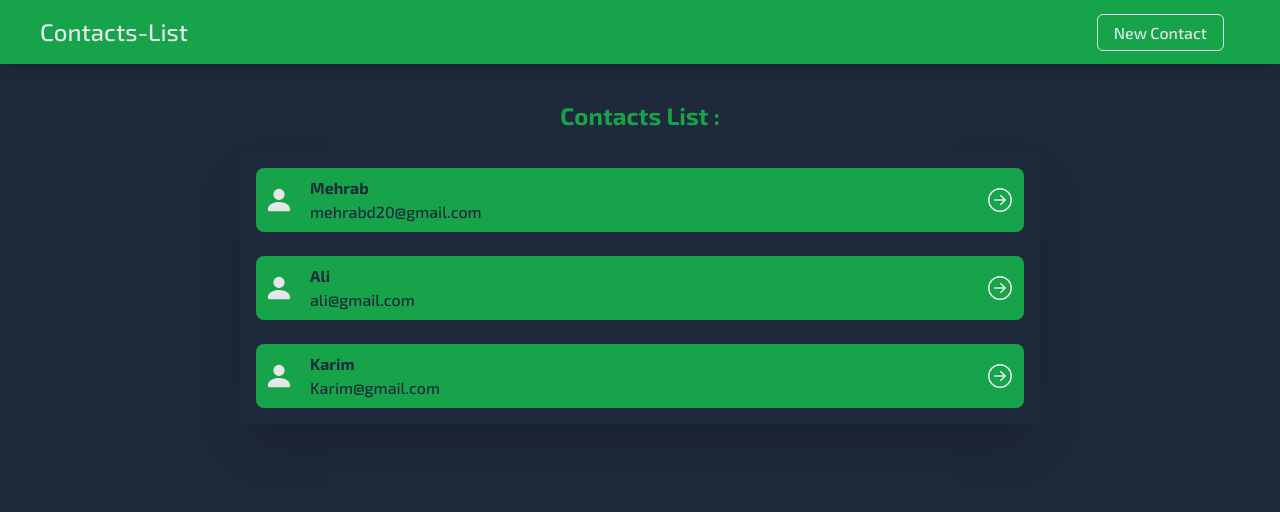
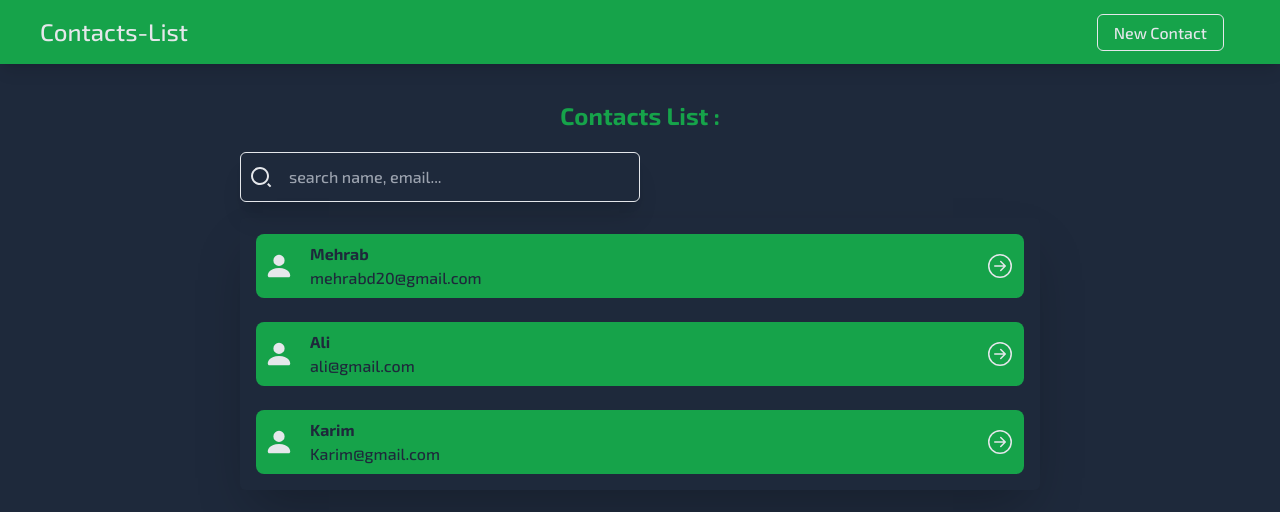
Before and after one commit to mehrabFronto/Contacts-List-App-Project, a React (Create React App) app: page / in a window 1280 px wide. Shown: the top 512 px of the page. Built offline with nearby package versions, Linux system fonts and the light colour scheme; data requests are answered from the project's data file.

Commit message:
search on contacts feature added

```diff
--- a/src/components/ContactsList/ContactsList.js
+++ b/src/components/ContactsList/ContactsList.js
@@ -2,21 +2,43 @@ import Contact from "../Contact/Contact";
 import { useState, useEffect } from "react";
 import { getAllContacts } from "../../services/getAllContactsService";
 import { Link } from "react-router-dom/cjs/react-router-dom.min";
+import { RiSearch2Line } from "react-icons/ri";
 
 const ContactsList = () => {
    const [contacts, setContacts] = useState([]);
+   const [searchValue, setSearchValue] = useState("");
+   const [searchedContacts, setSearchedConatcts] = useState([]);
 
    useEffect(() => {
       // get all contacts on the first load
       const getContatcs = async () => {
-         try {
-            const { data } = await getAllContacts();
-            setContacts(data);
-         } catch (err) {}
+         const { data } = await getAllContacts();
+         setContacts(data);
+         setSearchedConatcts(data);
       };
+
+      try {
+         getAllContacts();
+      } catch (err) {}
 
       getContatcs();
    }, []);
+
+   const searchHandler = ({ target }) => {
+      setSearchValue(target.value);
+      const search = target.value;
+      if (searchValue === "") setSearchedConatcts(contacts);
+      else {
+         const newContacts = contacts.filter((c) =>
+            Object.values(c)
+               .join(" ")
+               .toLowerCase()
+               .includes(search.toLowerCase()),
+         );
+
+         setSearchedConatcts(newContacts);
+      }
+   };
 
    // conditional rendering
    const renderContacts = () => {
@@ -28,7 +50,7 @@ const ContactsList = () => {
             </div>
          );
 
-      return contacts.map((c) => (
+      return searchedContacts.map((c) => (
          <Link
             to={`/contacts/${c.id}`}
             key={c.id}>
@@ -40,6 +62,22 @@ const ContactsList = () => {
    return (
       <>
          <h2 className="title text-xl md:text-2xl">Contacts List :</h2>
+         {/* search bar */}
+         <div className="w-full md:w-[600px] lg:w-[800px] flex items-center justify-start mb-4">
+            <form className="w-[200px] md:w-[300px] lg:w-[400px] flex items-center bg-transparent border border-gray-200 shadow-xl rounded-md py-1 px-2 ">
+               <button className="mr-2">
+                  <RiSearch2Line className="text-2xl text-gray-200" />
+               </button>
+               <input
+                  type="text"
+                  value={searchValue}
+                  onChange={searchHandler}
+                  placeholder="search name, email..."
+                  className="w-full bg-transparent text-green-600 rounded-md p-2 outline-none"
+               />
+            </form>
+         </div>
+         {/* conatcts list */}
          <div className="w-full md:w-[600px] lg:w-[800px] flex flex-col gap-6 shadow-2xl rounded-md p-4">
             {renderContacts()}
          </div>
--- a/src/data/db.json
+++ b/src/data/db.json
@@ -1,25 +1,25 @@
 {
   "contacts": [
     {
-      "id": 1,
       "name": "Mehrab",
       "email": "mehrabd20@gmail.com",
+      "createdAt": "2023-04-13T10:25:37.921Z",
       "postId": 10,
-      "createdAt": "2023-04-13T10:25:37.921Z"
+      "id": 1
     },
     {
-      "id": 2,
       "name": "Ali",
       "email": "ali@gmail.com",
+      "createdAt": "2023-04-13T10:26:52.143Z",
       "postId": 10,
-      "createdAt": "2023-04-13T10:26:52.143Z"
+      "id": 2
     },
     {
-      "id": 3,
       "name": "Karim",
       "email": "Karim@gmail.com",
+      "createdAt": "2023-04-13T10:27:58.114Z",
       "postId": 10,
-      "createdAt": "2023-04-13T10:27:58.114Z"
+      "id": 3
     }
   ]
 }
```
